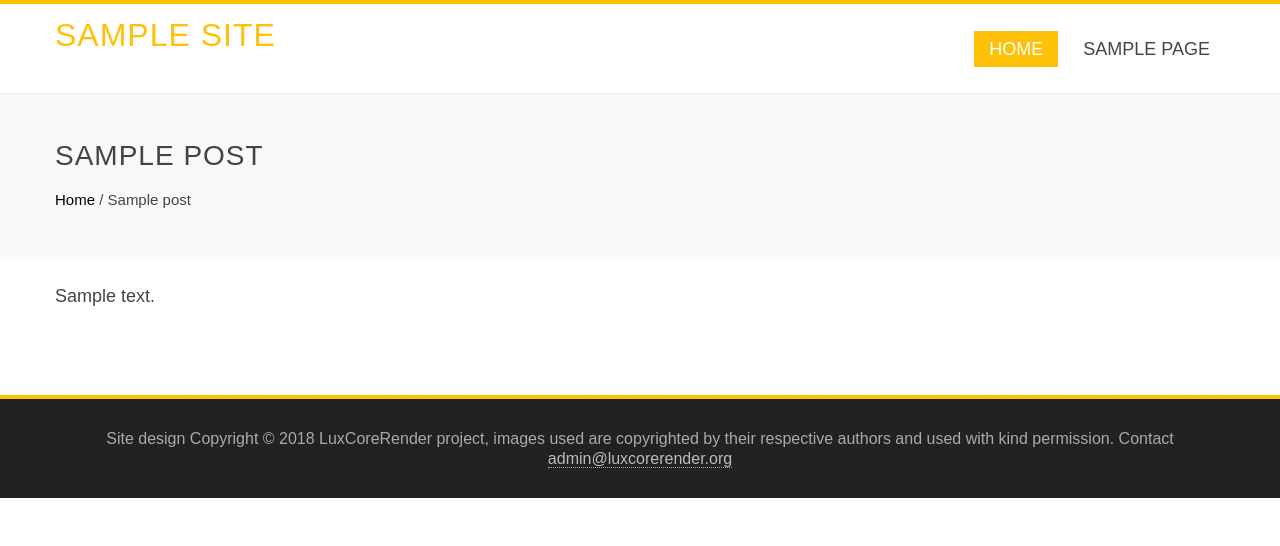
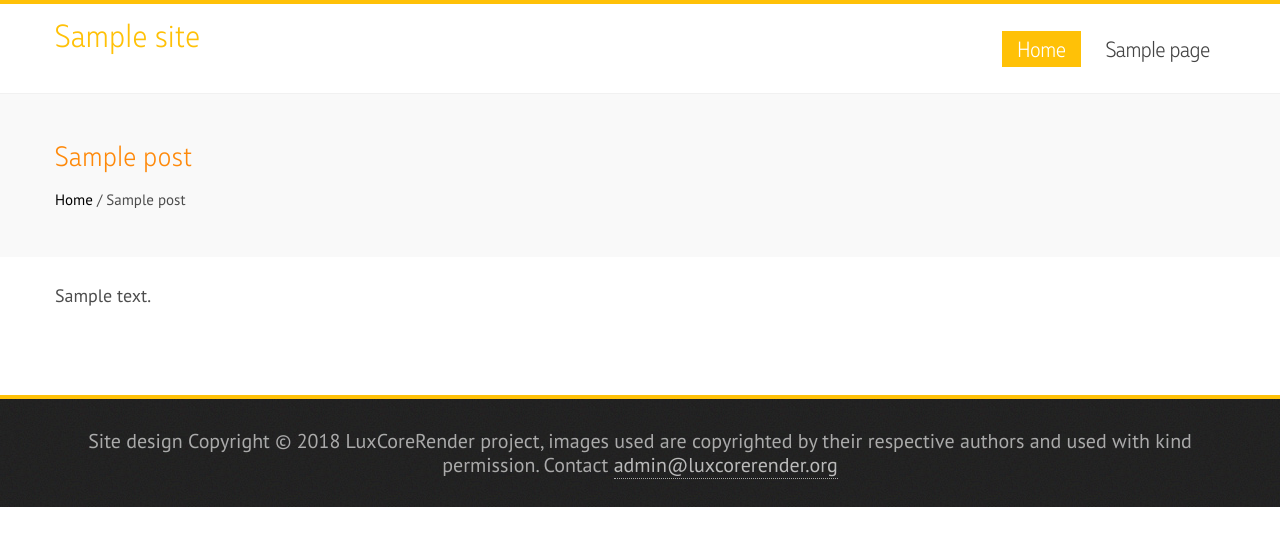
Before and after one commit to LuxCoreRender/WebSite, a WordPress theme: template wp-themes/luxcore/page.php in a window 1280 px wide. Shown: the top 546 px of the page. Run offline with PHP 8.4 and a stand-in for WordPress, Linux system fonts and the light colour scheme; the site name, menu and one post (Sample post) are stand-ins, and other content is empty; some libraries are stand-ins or nearby versions.

Commit message:
Replaced fonts and colors

```diff
--- /dev/null
+++ b/wp-themes/luxcore/css/fonts.css
@@ -0,0 +1,30 @@
+/*!
+ *  Additional free fonts
+ */
+
+/*
+ * PT Sans
+ */
+@import url('https://fonts.googleapis.com/css?family=PT+Sans');
+/*
+ * Muller Narrow
+ * https://www.fontfabric.com/muller-narrow/
+ */
+@font-face {
+  font-family: 'Muller Narrow';
+  src: // local('Muller Narrow'),
+       url('fonts/mullernarrow-light-webfont.woff2') format('woff2'),
+       url('fonts/mullernarrow-light-webfont.woff') format('woff'),
+       url('fonts/mullernarrow-light-webfont.ttf') format('truetype');
+  font-weight: 300;
+  font-style: normal;
+}
+@font-face {
+  font-family: 'Muller Narrow';
+  src: // local('Muller Narrow'),
+       url('fonts/mullernarrow-extrabold-webfont.woff2') format('woff2'),
+       url('fonts/mullernarrow-extrabold-webfont.woff') format('woff'),
+       url('fonts/mullernarrow-extrabold-webfont.ttf') format('truetype');
+  font-weight: 800;
+  font-style: normal;
+}
--- a/wp-themes/luxcore/functions.php
+++ b/wp-themes/luxcore/functions.php
@@ -81,11 +81,6 @@ function total_setup() {
     add_theme_support( 'wc-product-gallery-lightbox' );
     add_theme_support( 'wc-product-gallery-slider' );
 
-	/*
-	 * This theme styles the visual editor to resemble the theme style,
-	 * specifically font, colors, icons, and column width.
-	 */
-	add_editor_style( array( 'css/editor-style.css', total_fonts_url() ) );
 }
 endif; // total_setup
 add_action( 'after_setup_theme', 'total_setup' );
@@ -197,62 +192,6 @@ function total_widgets_init() {
 }
 add_action( 'widgets_init', 'total_widgets_init' );
 
-if ( ! function_exists( 'total_fonts_url' ) ) :
-/**
- * Register Google fonts for Total.
- *
- * @since Total 1.0
- *
- * @return string Google fonts URL for the theme.
- */
-function total_fonts_url() {
-	$fonts_url = '';
-	$fonts     = array();
-	$subsets   = 'latin,latin-ext';
-
-	/*
-	 * Translators: If there are characters in your language that are not supported
-	 * by Open Sans, translate this to 'off'. Do not translate into your own language.
-	 */
-	if ( 'off' !== _x( 'on', 'Pontano Sans font: on or off', 'total' ) ) {
-		$fonts[] = 'Pontano+Sans';
-	}
-
-	/*
-	 * Translators: If there are characters in your language that are not supported
-	 * by Inconsolata, translate this to 'off'. Do not translate into your own language.
-	 */
-	if ( 'off' !== _x( 'on', 'Oswald font: on or off', 'total' ) ) {
-		$fonts[] = 'Oswald:400,700,300';
-	}
-
-	/*
-	 * Translators: To add an additional character subset specific to your language,
-	 * translate this to 'greek', 'cyrillic', 'devanagari' or 'vietnamese'. Do not translate into your own language.
-	 */
-	$subset = _x( 'no-subset', 'Add new subset (greek, cyrillic, devanagari, vietnamese)', 'total' );
-
-	if ( 'cyrillic' == $subset ) {
-		$subsets .= ',cyrillic,cyrillic-ext';
-	} elseif ( 'greek' == $subset ) {
-		$subsets .= ',greek,greek-ext';
-	} elseif ( 'devanagari' == $subset ) {
-		$subsets .= ',devanagari';
-	} elseif ( 'vietnamese' == $subset ) {
-		$subsets .= ',vietnamese';
-	}
-
-	if ( $fonts ) {
-		$fonts_url = add_query_arg( array(
-			'family' =>  implode( '|', $fonts ) ,
-			'subset' =>  $subsets ,
-		), '//fonts.googleapis.com/css' );
-	}
-
-	return $fonts_url;
-}
-endif;
-
 /**
  * Enqueue scripts and styles.
  */
@@ -271,9 +210,9 @@ function total_scripts() {
 	wp_localize_script( 'total-custom', 'total_localize', array('template_path' => get_template_directory_uri() ));
 
 	wp_enqueue_style( 'total-style', get_stylesheet_uri(), array( 'animate', 'font-awesome', 'owl-carousel', 'nivo-lightbox', 'superfish'), '1.0' );
-	wp_enqueue_style( 'total-fonts', total_fonts_url(), array(), null );
 	wp_enqueue_style( 'animate', get_template_directory_uri() . '/css/animate.css', array(), '1.0' );
 	wp_enqueue_style( 'font-awesome', get_template_directory_uri() . '/css/font-awesome.css', array(), '4.4.0' );
+	wp_enqueue_style( 'fonts', get_template_directory_uri() . '/css/fonts.css', array(), '1.0' );
 	wp_enqueue_style( 'owl-carousel', get_template_directory_uri() . '/css/owl.carousel.css', array(), '1.3.3' );
 	wp_enqueue_style( 'nivo-lightbox', get_template_directory_uri() . '/css/nivo-lightbox.css', array(), '1.3.3' );
 	wp_enqueue_style( 'superfish', get_template_directory_uri() . '/css/superfish.css', array(), '1.3.3' );
--- a/wp-themes/luxcore/style.css
+++ b/wp-themes/luxcore/style.css
@@ -246,10 +246,10 @@ button,
 input,
 select,
 textarea {
-	color: #444;
+	color: #4d4d4d;
 	font-size: 18px;
 	line-height: 1.6;
-	font-family: 'Pontano Sans', sans-serif;
+	font-family: 'PT Sans', sans-serif;
 	font-weight: 400;
 }
 
@@ -259,10 +259,11 @@ h3,
 h4,
 h5,
 h6 {
+	color: #fe890a;
 	margin: 0;
-	font-weight: 300;
+	font-weight: 800;
 	line-height: 1.2;
-	font-family: 'Oswald', sans-serif;
+	font-family: 'Muller Narrow', sans-serif;
 }
 
 h1{
@@ -1249,7 +1250,6 @@ object {
 	margin: 0 0 15px;
 	letter-spacing: 1px;
 	font-weight: 400;
-	text-transform: uppercase;
 }
 
 .ht-main-title:last-child{
@@ -1257,11 +1257,10 @@ object {
 }
 
 .ht-site-title{
-	font-family: 'Oswald', sans-serif;
-	font-weight: 400;
+	font-family: 'Muller Narrow', sans-serif;
+	font-weight: 300;
 	margin: 0 0 8px;
 	letter-spacing: 1px;
-	text-transform: uppercase;
     font-size: 32px;
     line-height: 1;
 }
@@ -1379,12 +1374,11 @@ object {
 	display: block;
 	text-decoration: none;
 	color: #444;
-	text-transform: uppercase;
-	font-size: 18px;
-	font-family: 'Oswald', sans-serif;
+	font-size: 22px;
+	font-family: 'Muller Narrow', sans-serif;
 	line-height: 36px;
 	padding: 0 15px;
-	font-weight: 400;
+	font-weight: 300;
     transition: none;
     -moz-transition: none;
     -webkit-transition: none;
@@ -2474,7 +2461,7 @@ div.ht-featured-link a{
 	margin-top: 40px;
 	background: url(images/footer-bg.jpg);
 	border-top: 4px solid #FFC107;
-	font-size: 16px;
+	font-size: 20px;
 }
 
 .page-template-home-template #ht-colophon,
```
Also changed, not shown: other parts of wp-themes/luxcore/style.css (+19 -30 lines), wp-themes/luxcore/fonts/mullernarrow-extrabold-webfont.ttf (added), wp-themes/luxcore/fonts/mullernarrow-extrabold-webfont.woff (added), wp-themes/luxcore/fonts/mullernarrow-extrabold-webfont.woff2 (added), wp-themes/luxcore/fonts/mullernarrow-light-webfont.ttf (added), wp-themes/luxcore/fonts/mullernarrow-light-webfont.woff (added), wp-themes/luxcore/fonts/mullernarrow-light-webfont.woff2 (added), 1 other file.
